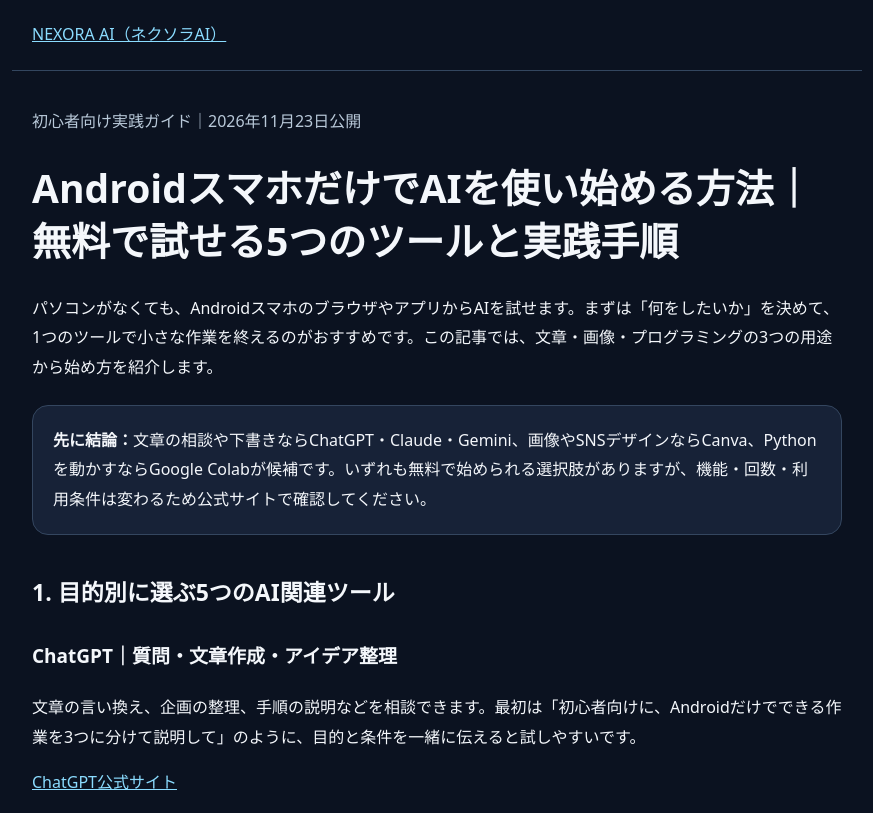
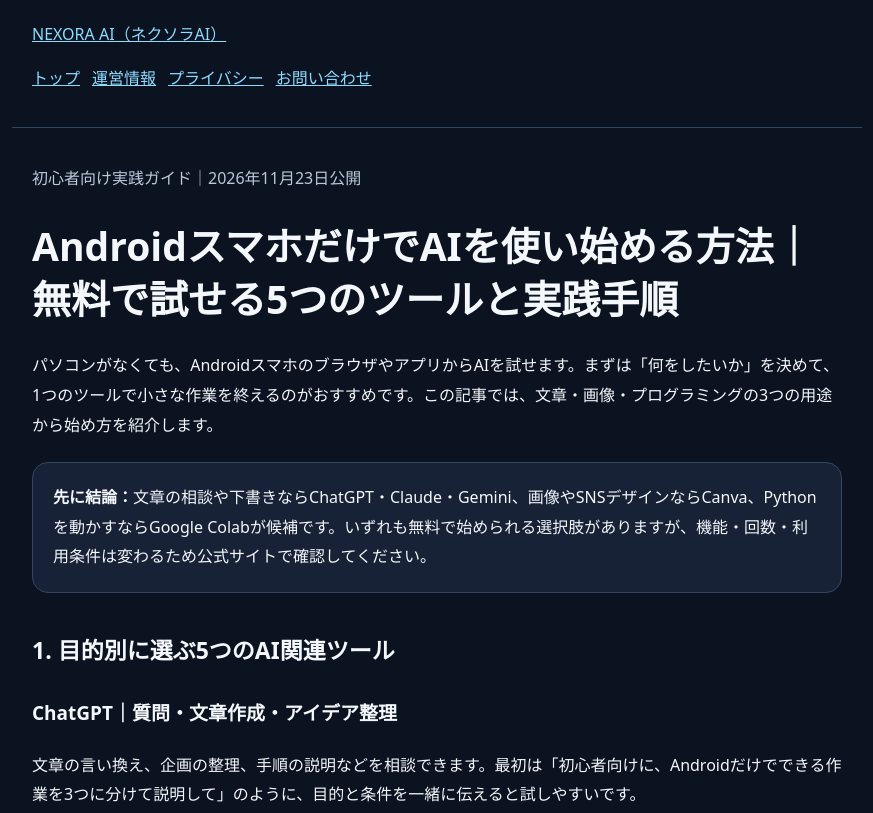
Before and after one commit to ymre1224-hash/ai-fire-system, a plain HTML site: page android-ai-guide.html in a window 1280 px wide. Shown: the top 813 px of the page, without its empty margins (203-1076 px from the left). Drawn offline with Linux system fonts and the light colour scheme.

Commit message:
Add consistent trust and contact navigation

```diff
--- a/android-ai-guide.html
+++ b/android-ai-guide.html
@@ -6,7 +6,7 @@
 <meta property="og:type" content="article"><meta property="og:locale" content="ja_JP"><meta property="og:title" content="AndroidスマホだけでAIを使い始める方法 | NEXORA AI">
 <meta property="og:url" content="https://ymre1224-hash.github.io/nexora-ai-/android-ai-guide.html">
 <style>:root{color-scheme:dark}*{box-sizing:border-box}body{margin:0;background:#0b1220;color:#f4f7fb;font:16px/1.85 system-ui,sans-serif}header,main,footer{max-width:850px;margin:auto;padding:20px}header{border-bottom:1px solid #33465f}a{color:#8bdcff}h1{font-size:clamp(27px,6vw,39px);line-height:1.35}h2{font-size:23px;margin-top:36px}h3{font-size:19px;margin-top:25px}.card{background:#172237;border:1px solid #34465f;border-radius:16px;padding:20px;margin:22px 0}.muted,small{color:#b9c9d9}li{margin:10px 0}code{background:#21334d;padding:3px 6px;border-radius:5px;overflow-wrap:anywhere}footer{border-top:1px solid #33465f;font-size:13px}</style></head>
-<body><header><a href="./">NEXORA AI（ネクソラAI）</a></header><main><p class="muted">初心者向け実践ガイド｜2026年11月23日公開</p>
+<body><header><a href="./">NEXORA AI（ネクソラAI）</a><nav aria-label="サイト案内" style="display:flex;flex-wrap:wrap;gap:12px;margin:14px 0"><a href="./">トップ</a><a href="./about.html">運営情報</a><a href="./privacy.html">プライバシー</a><a href="./contact.html">お問い合わせ</a></nav></header><main><p class="muted">初心者向け実践ガイド｜2026年11月23日公開</p>
 <h1>AndroidスマホだけでAIを使い始める方法｜無料で試せる5つのツールと実践手順</h1>
 <p>パソコンがなくても、AndroidスマホのブラウザやアプリからAIを試せます。まずは「何をしたいか」を決めて、1つのツールで小さな作業を終えるのがおすすめです。この記事では、文章・画像・プログラミングの3つの用途から始め方を紹介します。</p>
 <div class="card"><strong>先に結論：</strong>文章の相談や下書きならChatGPT・Claude・Gemini、画像やSNSデザインならCanva、Pythonを動かすならGoogle Colabが候補です。いずれも無料で始められる選択肢がありますが、機能・回数・利用条件は変わるため公式サイトで確認してください。</div>
```
